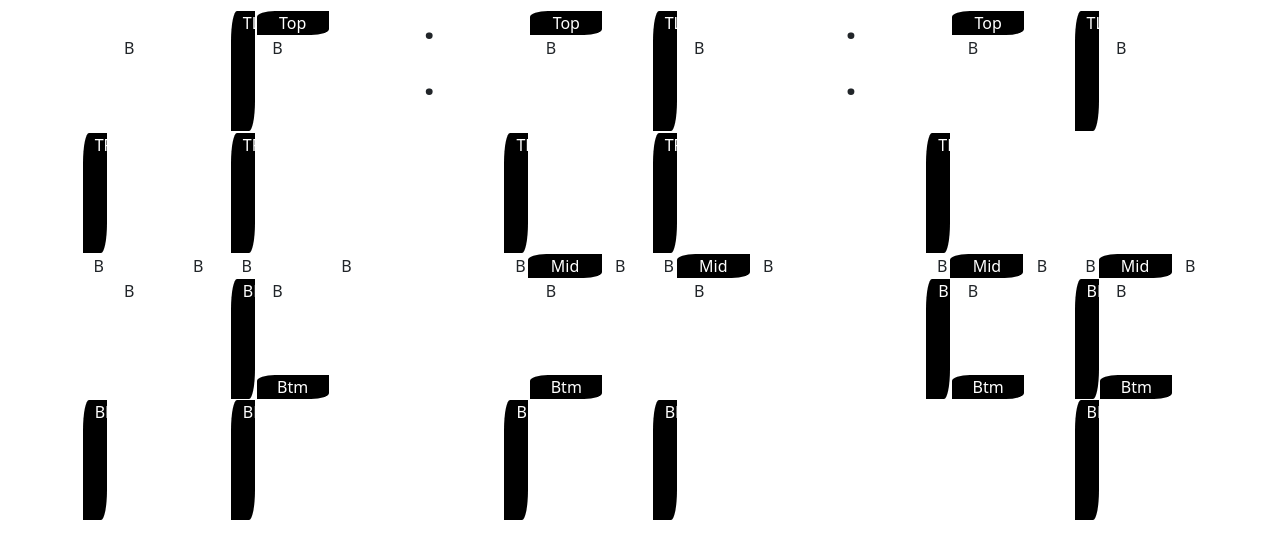
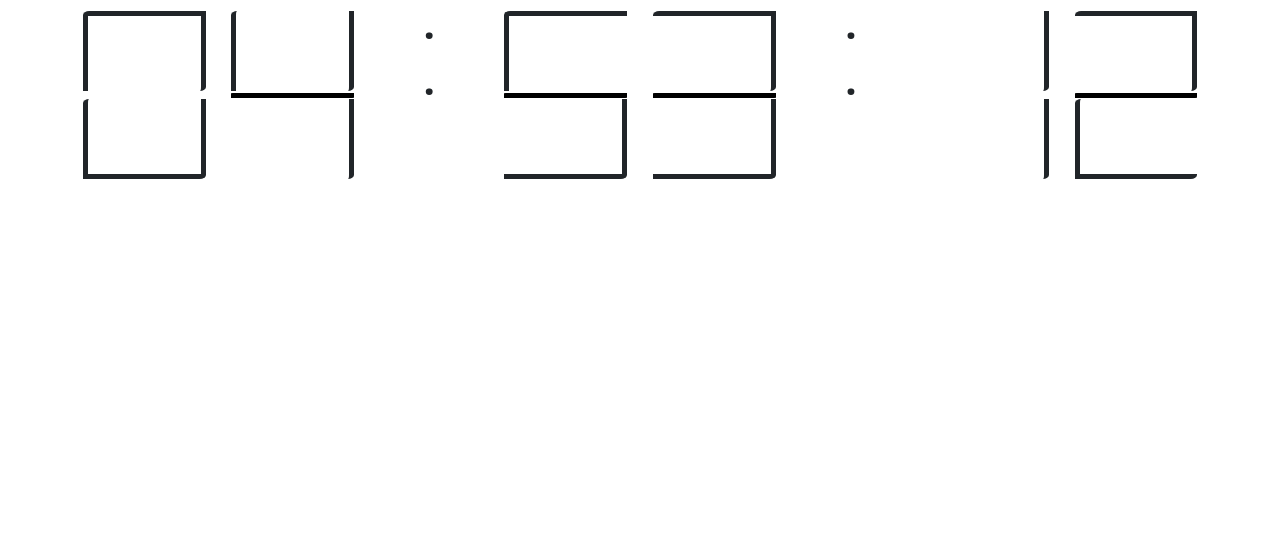
Before and after one commit to mike881205/digital_clock, a React (Create React App) app: page / in a window 1280 px wide. Shown: the top 558 px of the page. Built offline with nearby package versions, Linux system fonts and the light colour scheme.

Commit message:
reworked numBox grid and styling

```diff
--- a/src/App.js
+++ b/src/App.js
@@ -7,10 +7,10 @@ const App = () => {
 
   const { numbers } = Constants;
 
-  const [hours, setHours] = useState([1, 0])
-  const [mins, setMins] = useState([3, 4])
-  const [secs, setSecs] = useState([2, 6])
-  const [sections, setSections] = useState([hours, mins, secs])
+  const [hours, setHours] = useState([0, 4]);
+  const [mins, setMins] = useState([5, 3]);
+  const [secs, setSecs] = useState([1, 2]);
+  const [sections, setSections] = useState([hours, mins, secs]);
 
   return (
     <div className="App">
--- a/src/components/NumBox/index.js
+++ b/src/components/NumBox/index.js
@@ -6,36 +6,53 @@ const NumBox = ({ num, numObj }) => {
 
     const { top, topRight, topLeft, middle, bottomRight, bottomLeft, bottom } = numObj;
 
+    const setStyle = () => {
+        let topStyleArr = ['none', 'none', 'none', 'none'];
+        let bottomStyleArr = ['none', 'none', 'none', 'none'];
+        let topString;
+        let bottomString;
+
+
+        if (top) topStyleArr[0] = 'solid';
+        if (topRight) topStyleArr[1] = 'solid';
+        if (topLeft) topStyleArr[3] = 'solid';
+        if (bottomRight) bottomStyleArr[1] = 'solid';
+        if (bottom) bottomStyleArr[2] = 'solid';
+        if (bottomLeft) bottomStyleArr[3] = 'solid';
+
+        topString = `${topStyleArr[0]} ${topStyleArr[1]} ${topStyleArr[2]} ${topStyleArr[3]}`;
+        bottomString = `${bottomStyleArr[0]} ${bottomStyleArr[1]} ${bottomStyleArr[2]} ${bottomStyleArr[3]}`;
+
+        return [topString, bottomString];
+    };
+
+    const topStyle = setStyle()[0]
+    const bottomStyle = setStyle()[1]
+
+    console.log(topStyle)
+
     return (
         <Col style={{ margin: '1%' }}>
             <Row>
-                <Col className="line" id="vertical" xs={1} style={!topLeft ? { backgroundColor: 'none' } : { backgroundColor: 'black' }}>TL</Col>
-                <Col xs md={7}>
-                    <Row>
-                        <Col className="line" id="horizontal" style={!top ? { backgroundColor: 'none' } : { backgroundColor: 'black' }}>Top</Col>
-                    </Row>
-                    <Row>
-                        <Col id="blank" xs md={7}>B</Col>
-                    </Row>
+                <Col
+                    className="top"
+                    style={{ borderStyle: topStyle, borderWidth: 'thick' }}
+                >
                 </Col>
-                <Col className="line" id="vertical" xs={1} style={!topRight ? { backgroundColor: 'none' } : { backgroundColor: 'black' }}>TR</Col>
             </Row>
             <Row>
-                <Col xs={1}>B</Col>
-                <Col className="line" id="horizontal" xs md={7} style={!middle ? { backgroundColor: 'none' } : { backgroundColor: 'black' }}>Mid</Col>
-                <Col xs={1}>B</Col>
+                <Col
+                    className="middle"
+                    style={!middle ? { backgroundColor: 'none' } : { backgroundColor: 'black' }}
+                >
+                </Col>
             </Row>
             <Row>
-                <Col className="line" id="vertical" xs={1} style={!bottomLeft ? { backgroundColor: 'none' } : { backgroundColor: 'black' }}>BL</Col>
-                <Col xs md={7}>
-                    <Row>
-                        <Col id="blank" xs md={7}>B</Col>
-                    </Row>
-                    <Row>
-                        <Col className="line" id="horizontal" style={!bottom ? { backgroundColor: 'none' } : { backgroundColor: 'black' }}>Btm</Col>
-                    </Row>
+                <Col
+                    className="bottom"
+                    style={{ borderStyle: bottomStyle, borderWidth: 'thick' }}
+                >
                 </Col>
-                <Col className="line" id="vertical" xs={1} style={!bottomRight ? { backgroundColor: 'none' } : { backgroundColor: 'black' }}>BR</Col>
             </Row>
         </Col>
     );
--- a/src/components/NumBox/style.css
+++ b/src/components/NumBox/style.css
@@ -1,14 +1,13 @@
-.line {
-    color: white;
-    border-top-left-radius: 25%;
-    border-bottom-right-radius: 25%;
+.top, .middle, .bottom {
+    border-top-left-radius: 5%;
+    border-bottom-right-radius: 5%;
     margin: 1%;
 }
 
-#vertical {
-    height: 15vh;
+.top, .bottom {
+    height: 10vh;
 }
 
-#blank {
-    height: 12vh;
+.middle {
+    height: 0.7vh;
 }
```
